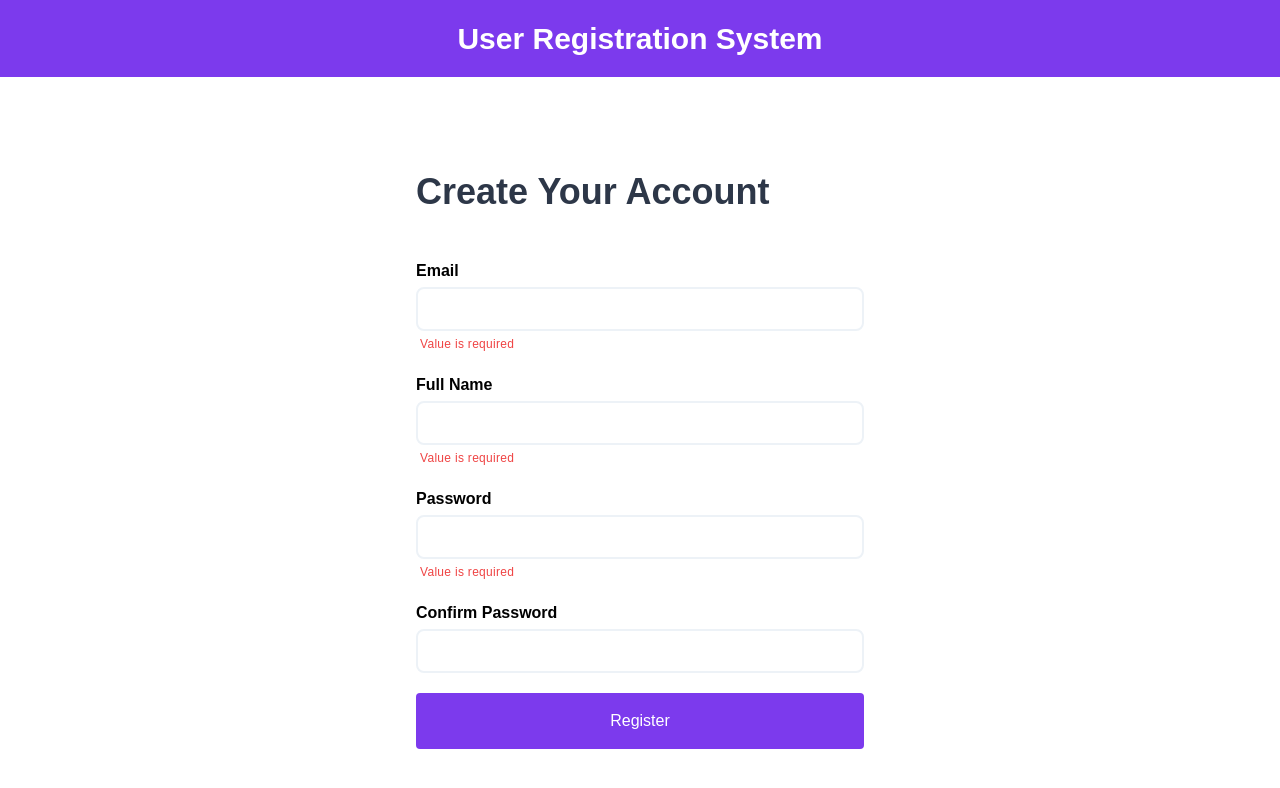
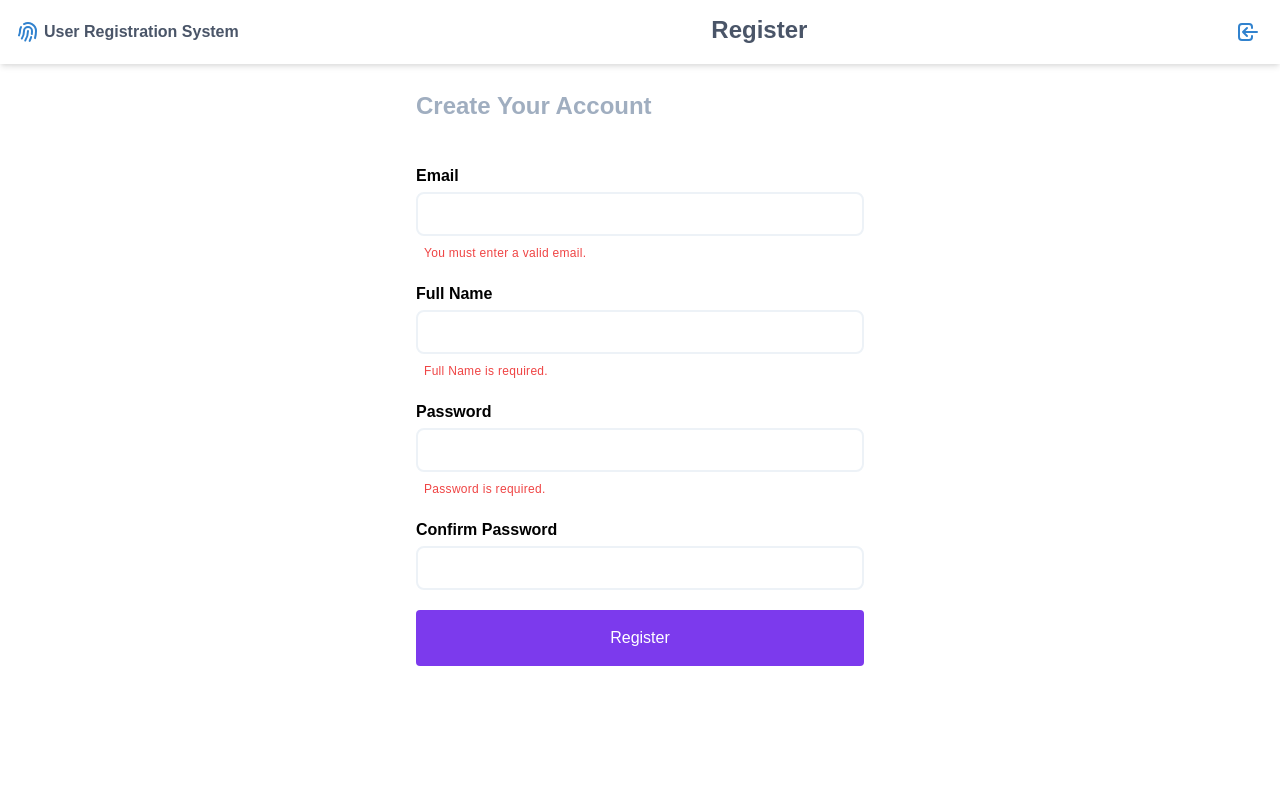
Before and after one commit to adnin/appetiser_app, a Vue app: page /register in a window 1280 px wide. Both pictures are taken after a click on the button "Register". Shown: the top 788 px of the page. Built offline with nearby package versions, Linux system fonts and the light colour scheme.

Commit message:
add ErrorMessage component

```diff
--- a/package.json
+++ b/package.json
@@ -3,13 +3,14 @@
   "version": "0.1.0",
   "private": true,
   "scripts": {
-    "serve": "vue-cli-service serve",
+    "serve": "vue-cli-service serve --host localhost",
     "build": "vue-cli-service build",
     "test:unit": "vue-cli-service test:unit",
     "test:e2e": "vue-cli-service test:e2e"
   },
   "dependencies": {
     "@tailwindcss/postcss7-compat": "^2.2.17",
+    "@vee-validate/i18n": "^4.5.6",
     "@vuelidate/core": "^2.0.0-alpha.32",
     "@vuelidate/validators": "^2.0.0-alpha.25",
     "autoprefixer": "^9",
--- a/src/App.vue
+++ b/src/App.vue
@@ -1,6 +1,6 @@
 <template>
   <Header />
-  <div>
+  <div class="mt-10">
     <router-view />
   </div>
 </template>
--- /dev/null
+++ b/src/components/ErrorMessage.vue
@@ -0,0 +1,14 @@
+<template>
+  <div
+    class="flex items-center font-medium tracking-wide text-red-500 text-xs mt-1 ml-1"
+  >
+    {{ message }}
+  </div>
+</template>
+
+<script>
+export default {
+  name: "ErrorMessage",
+  props: ["message"]
+};
+</script>
--- a/src/components/Header.vue
+++ b/src/components/Header.vue
@@ -1,7 +1,53 @@
 <template>
-  <header class="text-center bg-purple-600 text-white p-4 mb-10">
-    <div class="text-2xl md:text-3xl font-bold">User Registration System</div>
-  </header>
+  <nav class="bg-white shadow-md h-16 fixed top-0 inset-x-0">
+    <div class="max-w-7xl mx-auto px-2">
+      <div class="flex justify-between">
+        <div>
+          <a
+            href="#"
+            class="flex items-center py-5 px-2 text-gray-700 hover:text-gray-900"
+          >
+            <svg
+              xmlns="http://www.w3.org/2000/svg"
+              class="h-6 w-6 text-blue-600 mr-1"
+              fill="none"
+              viewBox="0 0 24 24"
+              stroke="currentColor"
+            >
+              <path
+                stroke-linecap="round"
+                stroke-linejoin="round"
+                stroke-width="2"
+                d="M12 11c0 3.517-1.009 6.799-2.753 9.571m-3.44-2.04l.054-.09A13.916 13.916 0 008 11a4 4 0 118 0c0 1.017-.07 2.019-.203 3m-2.118 6.844A21.88 21.88 0 0015.171 17m3.839 1.132c.645-2.266.99-4.659.99-7.132A8 8 0 008 4.07M3 15.364c.64-1.319 1-2.8 1-4.364 0-1.457.39-2.823 1.07-4"
+              />
+            </svg>
+            <span class="font-bold">User Registration System</span>
+          </a>
+        </div>
+        <div class="hidden md:flex item-center space-x-1">
+          <div class="text-2xl py-3 font-bold text-gray-700">Register</div>
+        </div>
+        <div class="flex pt-3 text-gray-600">
+          <button type="submit" class="absolute right-0 top-0 mt-5 mr-5">
+            <svg
+              xmlns="http://www.w3.org/2000/svg"
+              class="h-6 w-6 text-blue-600 hover:text-blue-500"
+              fill="none"
+              viewBox="0 0 24 24"
+              stroke="currentColor"
+            >
+              <path
+                stroke-linecap="round"
+                stroke-linejoin="round"
+                stroke-width="2"
+                d="M11 16l-4-4m0 0l4-4m-4 4h14m-5 4v1a3 3 0 01-3 3H6a3 3 0 01-3-3V7a3 3 0 013-3h7a3 3 0 013 3v1"
+              />
+            </svg>
+          </button>
+        </div>
+      </div>
+    </div>
+  </nav>
 </template>
 
 <script>
--- a/src/views/Register.vue
+++ b/src/views/Register.vue
@@ -3,9 +3,9 @@
     class="min-h-full flex items-center justify-center py-12 px-4 sm:px-6 lg:px-8"
   >
     <div class="max-w-md w-full space-y-8">
-      <h2 class="text-4xl font-bold mb-10 text-gray-800">
+      <h4 class="text-2xl font-bold mb-10 text-gray-500">
         Create Your Account
-      </h2>
+      </h4>
       <div class="space-y-5">
         <div>
           <label for="email" class="block mb-1 font-bold">Email</label>
@@ -19,7 +19,7 @@
             class="flex items-center font-medium tracking-wide text-red-500 text-xs mt-1 ml-1"
             v-if="v$.email.$error"
           >
-            {{ v$.email.$errors[0].$message }}
+            <ErrorMessage message="You must enter a valid email." />
           </div>
         </div>
         <div>
@@ -34,7 +34,7 @@
             class="flex items-center font-medium tracking-wide text-red-500 text-xs mt-1 ml-1"
             v-if="v$.full_name.$error"
           >
-            {{ v$.full_name.$errors[0].$message }}
+            <ErrorMessage message="Full Name is required." />
           </div>
         </div>
         <div>
@@ -49,7 +49,7 @@
             class="flex items-center font-medium tracking-wide text-red-500 text-xs mt-1 ml-1"
             v-if="v$.password.$error"
           >
-            {{ v$.password.$errors[0].$message }}
+            <ErrorMessage message="Password is required." />
           </div>
         </div>
         <div>
@@ -62,11 +62,8 @@
             v-model="state.password_confirmation"
             class="w-full border-2 border-gray-200 p-2 rounded-lg outline-none focus:border-purple-500"
           />
-          <div
-            class="flex items-center font-medium tracking-wide text-red-500 text-xs mt-1 ml-1"
-            v-if="v$.password_confirmation.$error"
-          >
-            Password confirmation does not match
+          <div v-if="v$.password_confirmation.$error">
+            <ErrorMessage message="Password confirmation does not match." />
           </div>
         </div>
         <button
@@ -81,11 +78,16 @@
 </template>
 <script>
 import useVuelidate from "@vuelidate/core";
-import { required, email, minLength, sameAs } from "@vuelidate/validators";
+import { required, email, sameAs } from "@vuelidate/validators";
 import { reactive, computed } from "vue";
+
+import ErrorMessage from "@/components/ErrorMessage";
 
 export default {
   name: "Register",
+  components: {
+    ErrorMessage
+  },
   setup() {
     const state = reactive({
       email: "",
@@ -98,7 +100,7 @@ export default {
       return {
         email: { required, email },
         full_name: { required },
-        password: { required, minLength: minLength(6) },
+        password: { required },
         password_confirmation: { sameAs: sameAs(state.password) }
       };
     });
@@ -110,7 +112,6 @@ export default {
       v$
     };
   },
-
   computed: {},
   methods: {
     onSubmit() {
```
Also changed, not shown: 1 other file (tests, documents, lock files or other folders).
